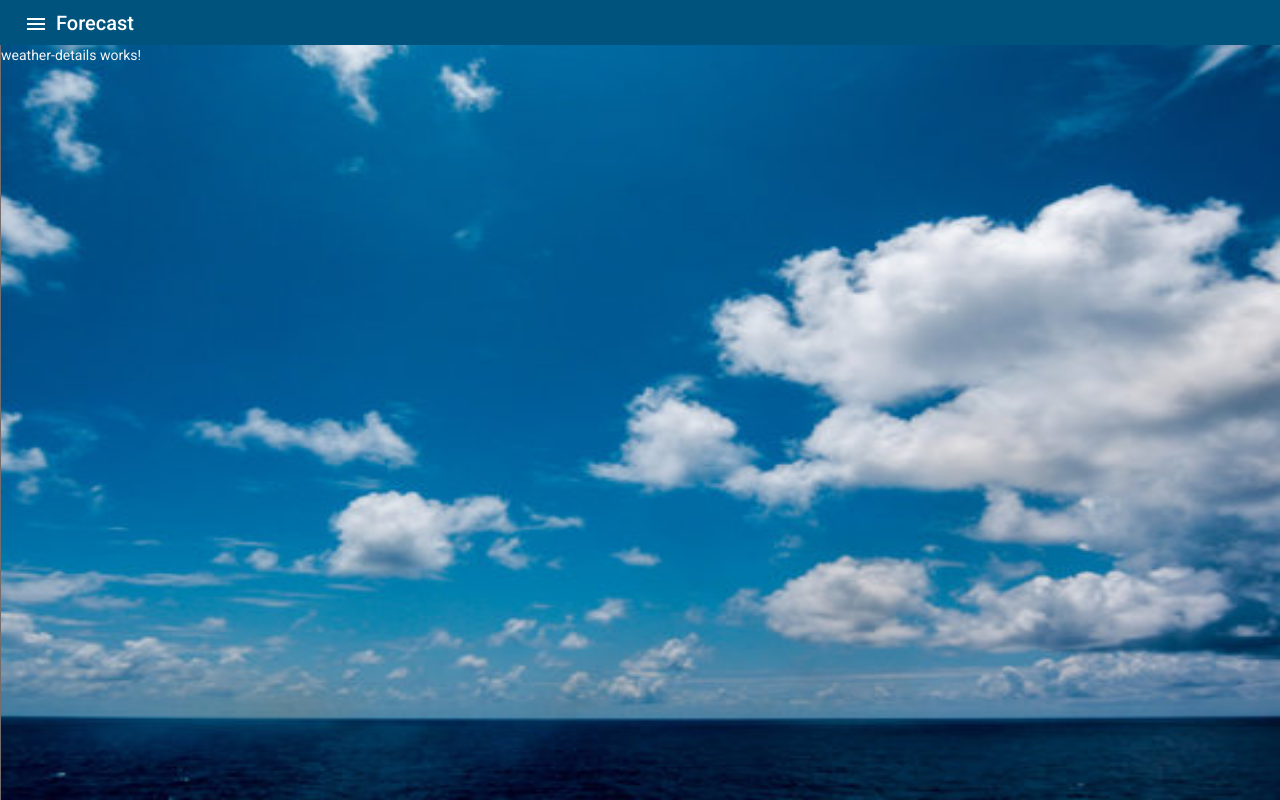
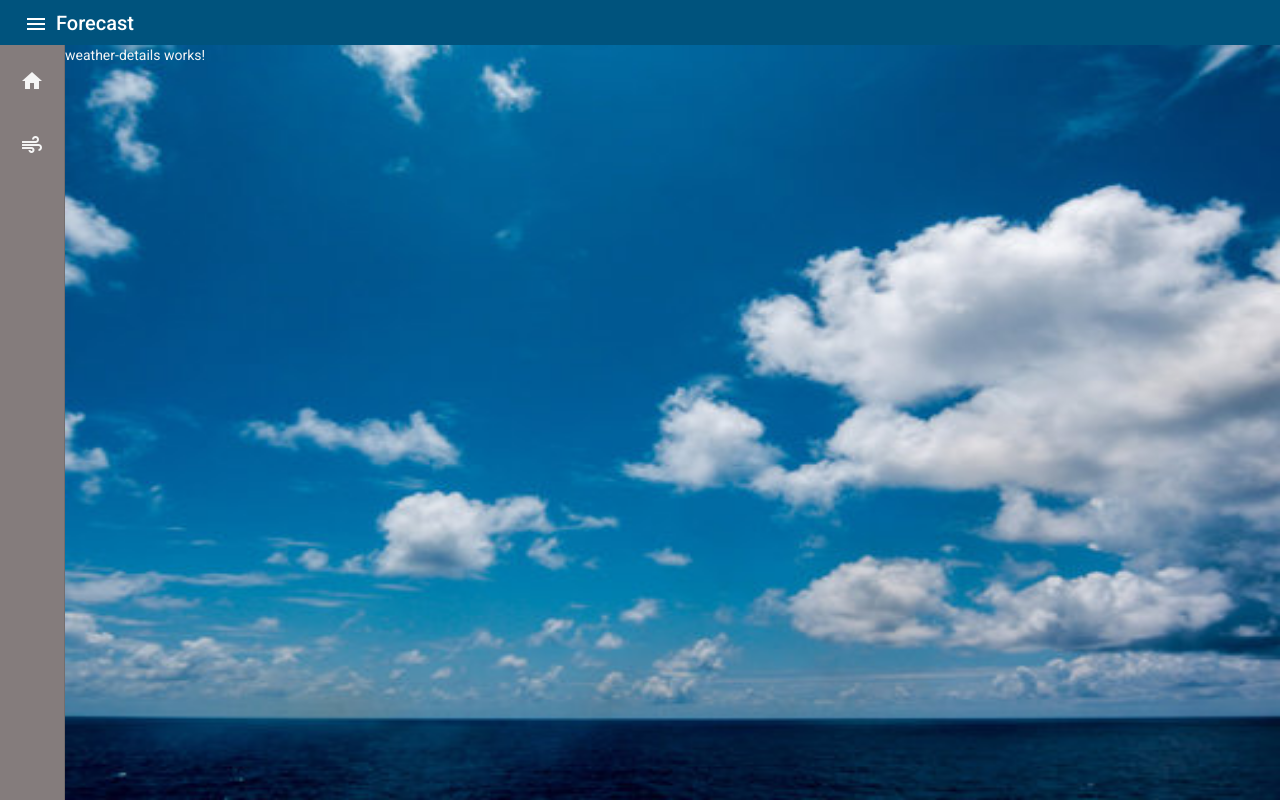
Before and after one commit to vinodhkumar-k/WeatherUpdate, an Angular app: page / in a window 1280 px wide. Built offline with nearby package versions, Linux system fonts and the light colour scheme.

Commit message:
Update app.component.ts

```diff
--- a/src/app/app.component.ts
+++ b/src/app/app.component.ts
@@ -9,6 +9,16 @@ import { Component } from '@angular/core';
 export class AppComponent {
   isExpanded = false;
   isShowing = false;
+  sideNavIcons = [
+    {
+      title: 'Home',
+      icon: 'home'
+    },
+    {
+      title: 'Air Quality',
+      icon: 'air_quality'
+    }
+  ];
 
   mouseenter() {
     if (!this.isExpanded) {
```
